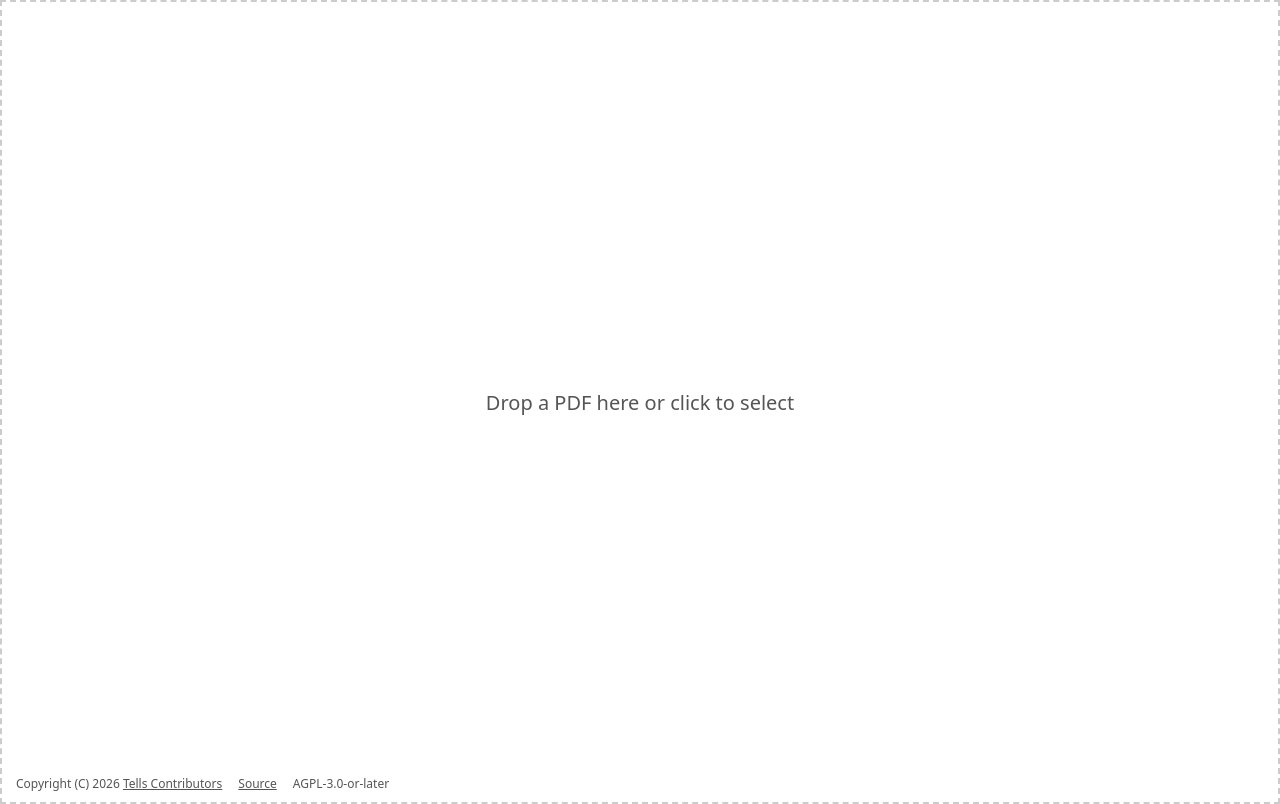
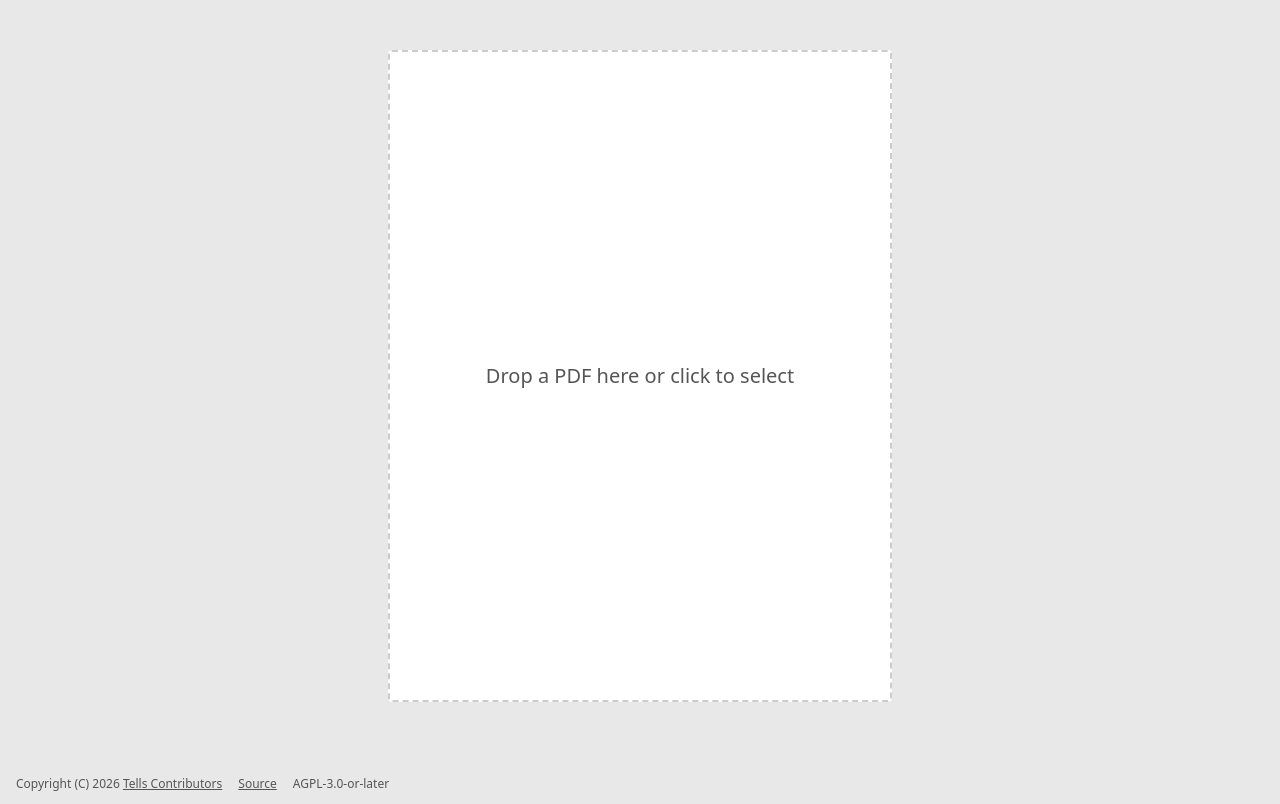
Before and after one commit to tells-sh/tells, a Svelte app in the folder frontend/: page / in a window 1280 px wide. Built offline with nearby package versions, Linux system fonts and the light colour scheme.

Commit message:
style: improve layout and center dropzone
Signed-off-by: Jason Scheffel <contact@jasonscheffel.com>

```diff
--- a/frontend/src/App.svelte
+++ b/frontend/src/App.svelte
@@ -58,7 +58,9 @@ SPDX-License-Identifier: AGPL-3.0-or-later
   <Viewer {pdf} {page} />
   <Controls {page} {total} onPageChange={(p) => page = p} />
 {:else}
-  <Dropzone onFile={handleFile} />
+  <div class="dropzone-wrapper">
+    <Dropzone onFile={handleFile} />
+  </div>
 {/if}
 
 <Footer />
@@ -67,6 +69,7 @@ SPDX-License-Identifier: AGPL-3.0-or-later
   :global(body) {
     margin: 0;
     font-family: system-ui, sans-serif;
+    background: #e8e8e8;
   }
 
   .loading {
@@ -96,4 +99,11 @@ SPDX-License-Identifier: AGPL-3.0-or-later
     padding: 0.5rem 1rem;
     cursor: pointer;
   }
+
+  .dropzone-wrapper {
+    display: flex;
+    justify-content: center;
+    align-items: center;
+    min-height: calc(100vh - 3rem);
+  }
 </style>
--- a/frontend/src/components/Dropzone.svelte
+++ b/frontend/src/components/Dropzone.svelte
@@ -74,9 +74,12 @@ SPDX-License-Identifier: AGPL-3.0-or-later
     flex-direction: column;
     align-items: center;
     justify-content: center;
-    height: 100vh;
+    width: min(90vw, 500px);
+    aspect-ratio: 8.5 / 11;
     border: 2px dashed #ccc;
+    border-radius: 4px;
     cursor: pointer;
+    background: #fff;
   }
 
   .dropzone.dragover {
--- a/frontend/src/components/Viewer.svelte
+++ b/frontend/src/components/Viewer.svelte
@@ -51,10 +51,10 @@ SPDX-License-Identifier: AGPL-3.0-or-later
   .viewer {
     display: flex;
     justify-content: center;
-    align-items: center;
-    padding: 1rem;
-    padding-bottom: 4rem;
-    min-height: 50vh;
+    align-items: flex-start;
+    padding: 2rem;
+    padding-bottom: 5rem;
+    min-height: calc(100vh - 4rem);
   }
 
   canvas {
```
